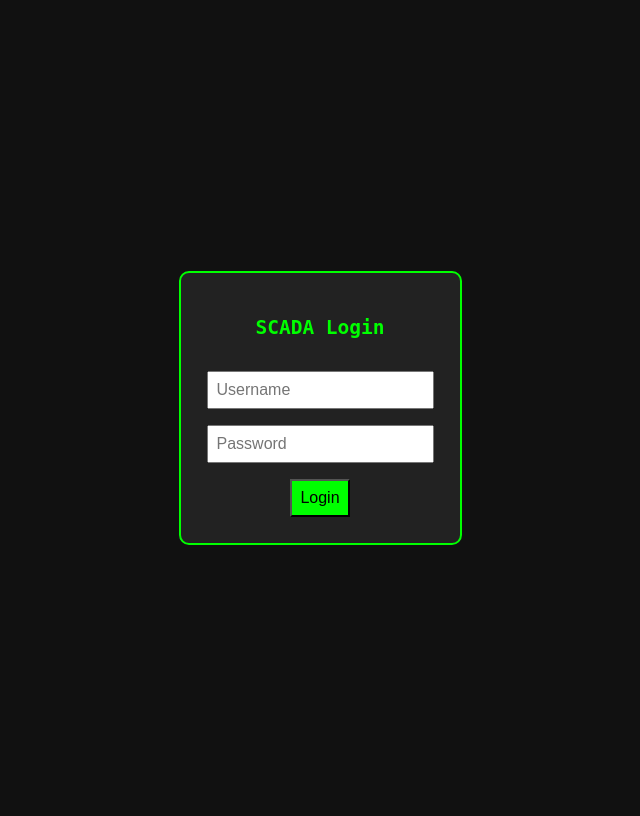
After one commit to DanAun/runway-lights-scada-ctf, a Flask app: page /login in a window 1280 px wide. The commit adds this page. Shown: the whole page, without its empty margins (320-960 px from the left). Run offline with Flask 3, Linux system fonts and the light colour scheme.

Commit message:
add ics backend and scada frontend

```diff
--- /dev/null
+++ b/main.py
@@ -0,0 +1,11 @@
+from threading import Thread
+from scada.scada import app
+from ics.ics import start_ics_server
+
+if __name__ == "__main__":
+    # Run ICS server in a background thread
+    ics_thread = Thread(target=start_ics_server, daemon=True)
+    ics_thread.start()
+
+    # Run Flask server in main thread (blocking call)
+    app.run(host="0.0.0.0", port=8000)
--- a/requirements.txt
+++ b/requirements.txt
@@ -1,2 +1,3 @@
 pymodbus==3.9.2
 Flask==3.1.1
+gunicorn
--- a/scada/scada.py
+++ b/scada/scada.py
@@ -1,40 +1,67 @@
-# ICS Client Webserver using Modbus TCP to control airport runway lights
-
-from flask import Flask, render_template, request, jsonify
+from flask import Flask, render_template, request, redirect, url_for, session, jsonify
 from pymodbus.client import ModbusTcpClient
+from ics.ics import ICS_SERVER_PORT
+import os
 
 app = Flask(__name__)
+app.secret_key = os.urandom(24)  # Use a fixed key in production
 
-# Replace with actual server IP of the ICS server
-ICS_SERVER_IP = '127.0.0.1'  # Change to your Modbus server's IP
-ICS_SERVER_PORT = 502  # Modbus port
+# Dummy credentials
+USERNAME = "admin"
+PASSWORD = "password"
+
+ICS_SERVER_IP = '127.0.0.1'
+COIL_ADDRESS = 0  # Single runway light coil address
 
 @app.route('/')
-def index():
-    return render_template('index.html')
+def home():
+    if not session.get('logged_in'):
+        return redirect(url_for('login'))
 
-@app.route('/control', methods=['POST'])
-def control():
-    runway = request.form['runway']
-    action = request.form['action']
+    # Read current runway light status
+    client = ModbusTcpClient(ICS_SERVER_IP, port=ICS_SERVER_PORT)
+    client.connect()
+    result = client.read_coils(COIL_ADDRESS, count=1)
+    client.close()
 
-    # Map runway to Modbus coil address
-    coil_map = {'RWY_1': 0, 'RWY_2': 1}
-    coil_address = coil_map.get(runway)
-    coil_state = True if action == 'ON' else False
+    if result.isError():
+        status = "Error"
+    else:
+        status = "ON" if result.bits[0] else "OFF"
 
-    try:
-        client = ModbusTcpClient(ICS_SERVER_IP, port=ICS_SERVER_PORT)
-        client.connect()
-        result = client.write_coil(coil_address, coil_state)
-        client.close()
-        if result.isError():
-            raise Exception("Modbus write error")
-    except Exception as e:
-        return jsonify({'status': 'error', 'message': str(e)})
+    return render_template('index.html', status=status)
 
-    return jsonify({'status': 'success', 'response': f'{runway} lights set to {action}'})
+@app.route('/login', methods=['GET', 'POST'])
+def login():
+    if request.method == 'POST':
+        if request.form['username'] == USERNAME and request.form['password'] == PASSWORD:
+            session['logged_in'] = True
+            return redirect(url_for('home'))
+        else:
+            return render_template('login.html', error="Invalid credentials.")
+    return render_template('login.html')
 
-# Start the SCADA Web Server
+@app.route('/logout')
+def logout():
+    session.clear()
+    return redirect(url_for('login'))
+
+@app.route('/toggle', methods=['POST'])
+def toggle():
+    if not session.get('logged_in'):
+        return jsonify({'status': 'unauthorized'}), 401
+
+    action = request.form.get('action')
+    state = True if action == "ON" else False
+
+    client = ModbusTcpClient(ICS_SERVER_IP, port=ICS_SERVER_PORT)
+    client.connect()
+    result = client.write_coil(COIL_ADDRESS, state)
+    client.close()
+
+    if result.isError():
+        return jsonify({'status': 'error', 'message': 'Modbus write failed'})
+    return jsonify({'status': 'success', 'message': f'Runway lights turned {action}'})
+
 if __name__ == '__main__':
     app.run(host='0.0.0.0', port=5000, debug=True)
--- /dev/null
+++ b/scada/static/style.css
@@ -0,0 +1,29 @@
+body {
+    background: #111;
+    color: #0f0;
+    font-family: monospace;
+    display: flex;
+    justify-content: center;
+    align-items: center;
+    height: 100vh;
+}
+.panel, .login-container {
+    background: #222;
+    padding: 2em;
+    border: 2px solid #0f0;
+    border-radius: 10px;
+    text-align: center;
+}
+input, button {
+    margin-top: 1em;
+    padding: 0.5em;
+    font-size: 1em;
+}
+button {
+    background: #0f0;
+    color: #000;
+    cursor: pointer;
+}
+.error {
+    color: red;
+}
--- /dev/null
+++ b/scada/templates/login.html
@@ -0,0 +1,20 @@
+<!DOCTYPE html>
+<html>
+<head>
+    <title>SCADA Login</title>
+    <link rel="stylesheet" href="{{ url_for('static', filename='style.css') }}">
+</head>
+<body>
+    <div class="login-container">
+        <h2>SCADA Login</h2>
+        <form method="POST">
+            <input type="text" name="username" placeholder="Username" required><br>
+            <input type="password" name="password" placeholder="Password" required><br>
+            {% if error %}
+                <p class="error">{{ error }}</p>
+            {% endif %}
+            <button type="submit">Login</button>
+        </form>
+    </div>
+</body>
+</html>
```
Also changed, not shown: ics/ics.py (added, +62 -0 lines), plc/plc.py (deleted, +0 -43 lines), scada/templates/index.html (+25 -15 lines).
